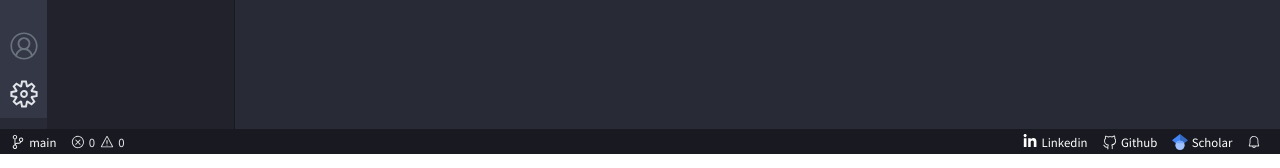
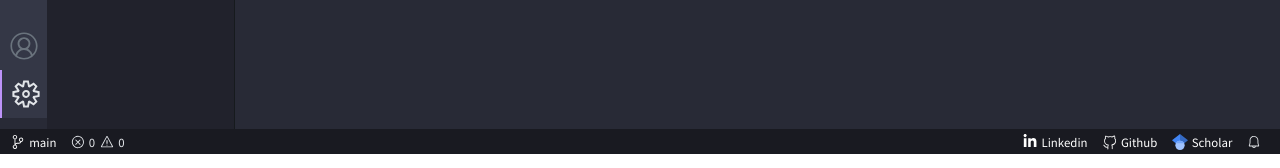
Before and after one commit to drkostas/drkostas.github.io, a Next.js app: page /settings in a window 1280 px wide. Shown: the part 627-795 px from the top of the page. Built offline with nearby package versions, Linux system fonts and the light colour scheme.

Commit message:
QoL improvements

```diff
--- a/components/Sidebar.jsx
+++ b/components/Sidebar.jsx
@@ -69,8 +69,11 @@ const Sidebar = () => {
       </div>
       <div className={styles.sidebarBottom}>
         {sidebarBottomItems.map(({ Icon, path }) => (
-          <div className={styles.iconContainer}>
-            <Link href={path} key={path}>
+          <Link href={path} key={path}>
+            <div
+              className={`${styles.iconContainer} ${router.pathname === path && styles.active
+                }`}
+            >
               <Icon
                 fill={
                   router.pathname === path
@@ -79,8 +82,8 @@ const Sidebar = () => {
                 }
                 className={styles.icon}
               />
-            </Link>
-          </div>
+            </div>
+          </Link>
         ))}
       </div>
     </aside>
--- a/styles/HomePage.module.css
+++ b/styles/HomePage.module.css
@@ -202,7 +202,7 @@
 
 .timelineDot {
   position: absolute;
-  left: calc(-2rem - 3px);
+  left: calc(-2rem - 2px);
   top: 8px;
   width: 12px;
   height: 12px;
@@ -314,7 +314,7 @@
   }
 
   .timelineDot {
-    left: calc(-1.75rem - 3px);
+    left: calc(-1.75rem - 2px);
     width: 10px;
     height: 10px;
   }
@@ -381,7 +381,7 @@
   }
 
   .timelineDot {
-    left: calc(-1.5rem - 3px);
+    left: calc(-1.5rem - 2px);
     width: 10px;
     height: 10px;
   }
--- a/styles/globals.css
+++ b/styles/globals.css
@@ -62,7 +62,7 @@
 }
 
 .Medical-Imaging:hover {
-  background: rgba(72, 86, 197 0.25);
+  background: rgba(72, 86, 197, 0.25);
 }
 
 .SpaCy {
@@ -86,7 +86,7 @@
 }
 
 .Transformers:hover {
-  background: rgba(13, 250, 49 0.25);
+  background: rgba(13, 250, 49, 0.25);
 }
 
 .BERT {
```
